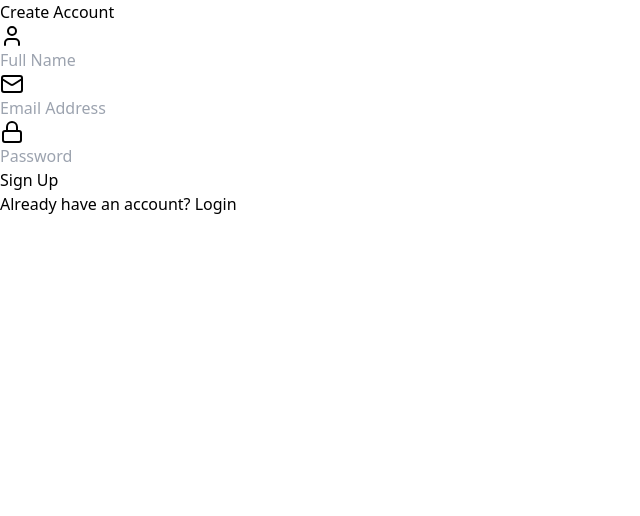
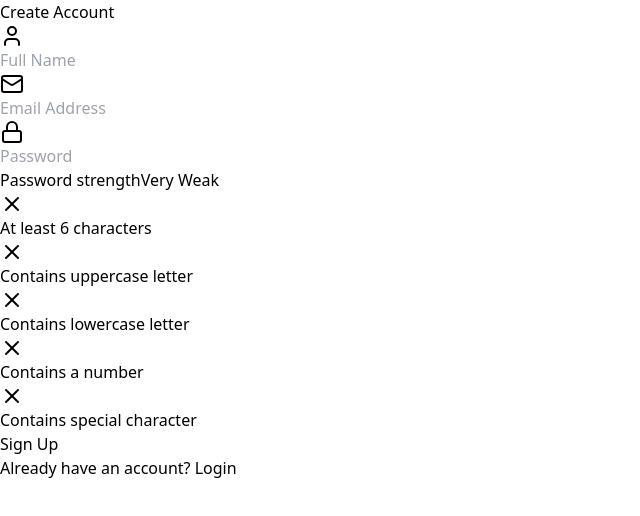
Before and after one commit to manishbisht2000/Aunthentication_System_MERN, a React (Vite) app in the folder frontend/: page /signup in a window 1280 px wide. Shown: the top 516 px of the page, without its empty margins (0-640 px from the left). Built offline with nearby package versions, Linux system fonts and the light colour scheme.

Commit message:
Signup page UI- Password strength meter

```diff
--- a/frontend/src/components/PasswordStrengthMeter.jsx
+++ b/frontend/src/components/PasswordStrengthMeter.jsx
@@ -0,0 +1,78 @@
+import { Check, X } from "lucide-react";
+
+const PasswordCriteria = ({password}) => {
+    const criteria = [
+		{ label: "At least 6 characters", met: password.length >= 6 },
+		{ label: "Contains uppercase letter", met: /[A-Z]/.test(password) },
+		{ label: "Contains lowercase letter", met: /[a-z]/.test(password) },
+		{ label: "Contains a number", met: /\d/.test(password) },
+		{ label: "Contains special character", met: /[^A-Za-z0-9]/.test(password) },
+	];
+
+    return (
+        <div className='mt-2 space-y-1'>
+			{criteria.map((item) => (
+				<div key={item.label} className='flex items-center text-xs'>
+					{item.met ? (
+						<Check className='size-4 text-green-500 mr-2' />
+					) : (
+						<X className='size-4 text-gray-500 mr-2' />
+					)}
+					<span className={item.met ? "text-green-500" : "text-gray-400"}>{item.label}</span>
+				</div>
+			))}
+		</div>
+    )
+}
+
+const PasswordStrengthMeter = ({ password }) => {
+	const getStrength = (pass) => {
+		let strength = 0;
+		if (pass.length >= 6) strength++;
+		if (pass.match(/[a-z]/) && pass.match(/[A-Z]/)) strength++;
+		if (pass.match(/\d/)) strength++;
+		if (pass.match(/[^a-zA-Z\d]/)) strength++;
+		return strength;
+	}
+    const strength = getStrength(password)
+
+    const getColor = (strength) => {
+		if (strength === 0) return "bg-red-500";
+		if (strength === 1) return "bg-red-400";
+		if (strength === 2) return "bg-yellow-500";
+		if (strength === 3) return "bg-yellow-400";
+		return "bg-green-500";
+	};
+
+    const getStrengthText = (strength) => {
+		if (strength === 0) return "Very Weak";
+		if (strength === 1) return "Weak";
+		if (strength === 2) return "Fair";
+		if (strength === 3) return "Good";
+		return "Strong";
+	};
+
+    return (
+        <div className='mt-2'>
+			<div className='flex justify-between items-center mb-1'>
+				<span className='text-xs text-gray-400'>Password strength</span>
+				<span className='text-xs text-gray-400'>{getStrengthText(strength)}</span>
+			</div>
+
+			<div className='flex space-x-1'>
+				{[...Array(4)].map((_, index) => (
+					<div
+						key={index}
+						className={`h-1 w-1/4 rounded-full transition-colors duration-300
+                ${index < strength ? getColor(strength) : "bg-gray-600"}
+              `}
+					/>
+				))}
+			</div>
+			<PasswordCriteria password={password} />
+		</div>
+    )
+
+}
+
+export default PasswordStrengthMeter
--- a/frontend/src/pages/SignUpPage.jsx
+++ b/frontend/src/pages/SignUpPage.jsx
@@ -3,6 +3,7 @@
 import { Lock, Mail, User } from 'lucide-react'
 import { useState } from 'react'
 import { Link } from 'react-router-dom'
+import PasswordStrengthMeter from '../components/PasswordStrengthMeter'
 
 const SignUpPage = () => {
     const [name, setName] = useState("")
@@ -50,7 +51,9 @@
                     value={password}
                     onChange={(e) => setPassword(e.target.value)}
                 />
-                {/* Password strength meter */}
+
+                <PasswordStrengthMeter password={password} />
+
                 <motion.button
                     className='mt-5 w-full py-3 px-4 bg-gradient-to-r from-green-500 to-emerald-600 text-white
 						font-bold rounded-lg shadow-lg hover:from-green-600
```
